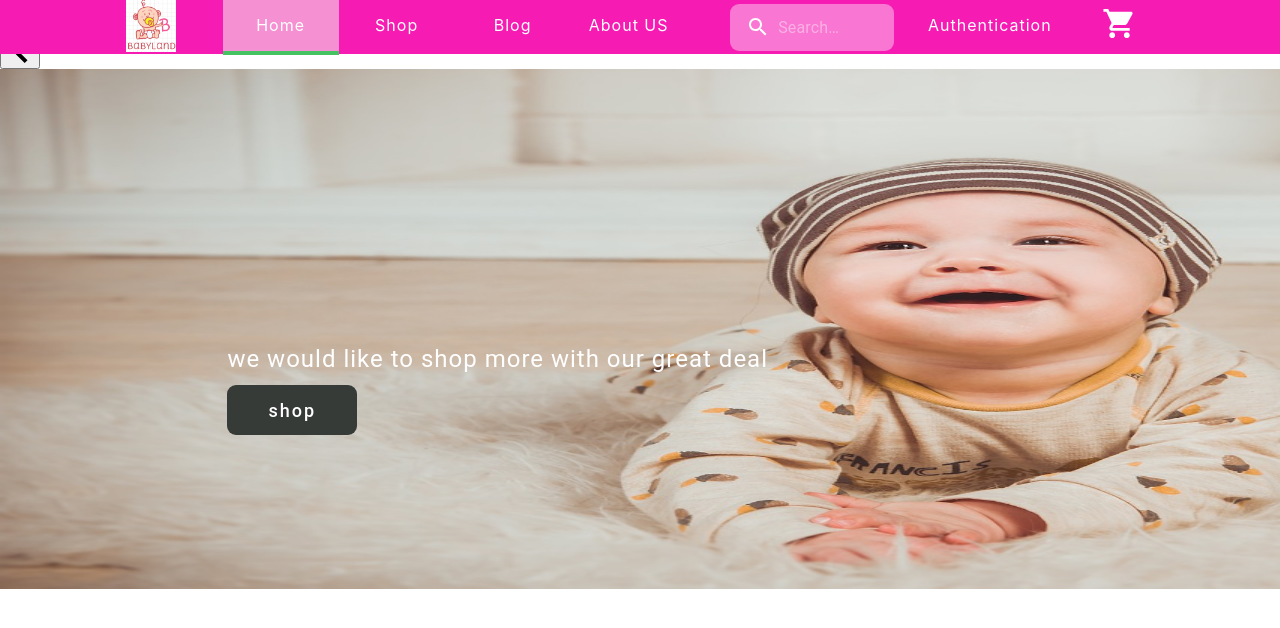
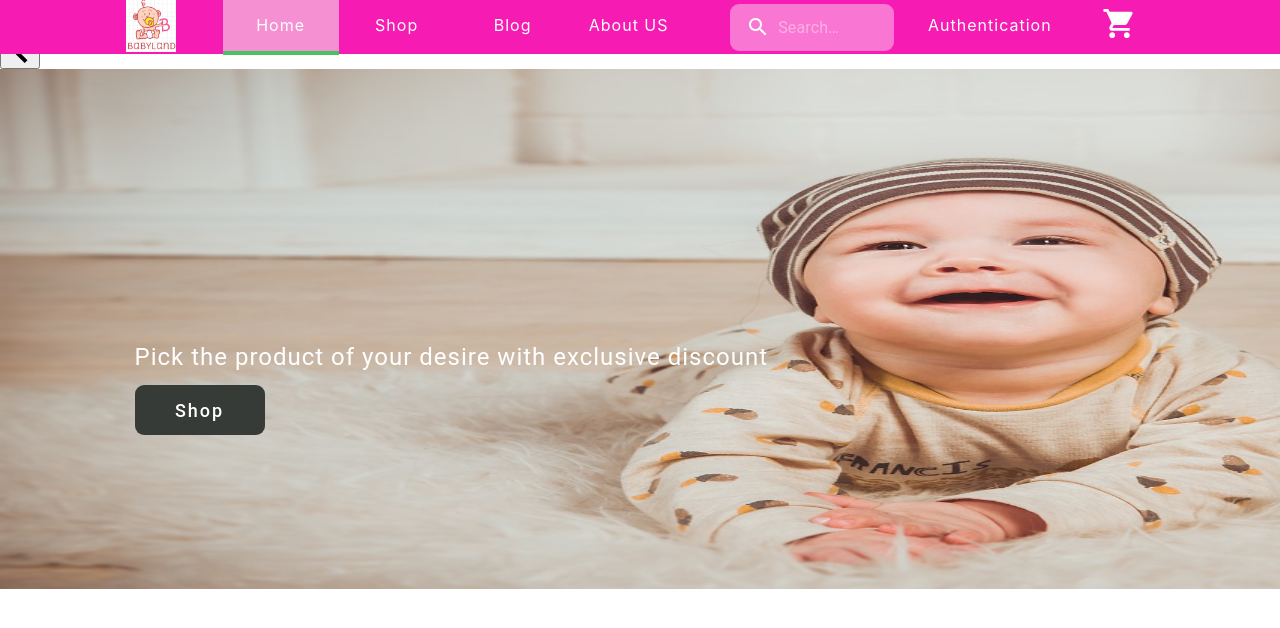
Before and after one commit to SushilSubedi/babyland, a React (Create React App) app: page / in a window 1280 px wide. Shown: the top 628 px of the page. Built offline with nearby package versions, Linux system fonts and the light colour scheme.

Commit message:
image slider change in done

```diff
--- a/src/components/AboutUs/AboutUs.js
+++ b/src/components/AboutUs/AboutUs.js
@@ -19,7 +19,6 @@ const AboutUs = () => {
             dispatch(developer());
         }
     },[dispatch])
-
 
     return (
         <Box padding="3% 1%">
--- a/src/components/AppCard/AppCardList.js
+++ b/src/components/AppCard/AppCardList.js
@@ -27,7 +27,7 @@ const Data = [
 
 ]
 
-const AppCardList = (props) =>{
+const AppCardList = () =>{
 return(
     <Grid item md={12}>
         <Grid container>
--- a/src/components/ImageSlider/ImageSlider.js
+++ b/src/components/ImageSlider/ImageSlider.js
@@ -4,6 +4,7 @@ import toychild from '../../Asset/ImageSlider/toychild.jpg';
 import mother from '../../Asset/ImageSlider/mother.jpg';
 import babe from '../../Asset/ImageSlider/babe.jpg';
 import { makeStyles,createStyles,Typography,Button } from '@material-ui/core';
+import { useHistory } from 'react-router-dom';
 // import classes from '*.module.css';
 
 const zoomOutProperties = {
@@ -17,12 +18,17 @@ const zoomOutProperties = {
 
 const ImageSlider = () => {
   const classes = useStyles();
+  const history = useHistory();
 
   const data = [
-    {img:babe,className:classes.babe},
-    {img:mother,className:classes.mother},
-    {img:toychild,className:classes.toychild},
+    {img:babe,className:classes.babe, typo:'Pick the product of your desire with exclusive discount',button:'Shop'},
+    {img:mother,className:classes.mother,typo:'Read about how you could care best for your child', button:'Blog'},
+    {img:toychild,className:classes.toychild,typo:'Checkout your product and enjoy our exclusive product', button:'Cart'},
   ]
+
+  const handleNavigation = (nav) => {
+    history.push(`/${nav}`)
+  }
 
     return (
       <div className={classes.slide}>
@@ -32,8 +38,8 @@ const ImageSlider = () => {
               <div key={index} style={{position:'relative'}}>
                   <img style={item.img === babe ? {height:'520px',width:'150%'} : {height:'520px', width:'100%'}} alt="img slider" src={item.img} />
                   <div className={item.className}>
-                    <Typography variant="h5" className={classes.Typography}>we would like to shop more with our great deal</Typography>
-                    <Button className={classes.Button}>shop</Button>
+                    <Typography variant="h5" className={classes.Typography}>{item.typo}</Typography>
+                    <Button className={classes.Button} onClick={() => handleNavigation(item.button)}>{item.button}</Button>
                   </div>
               </div>
             ))
```
